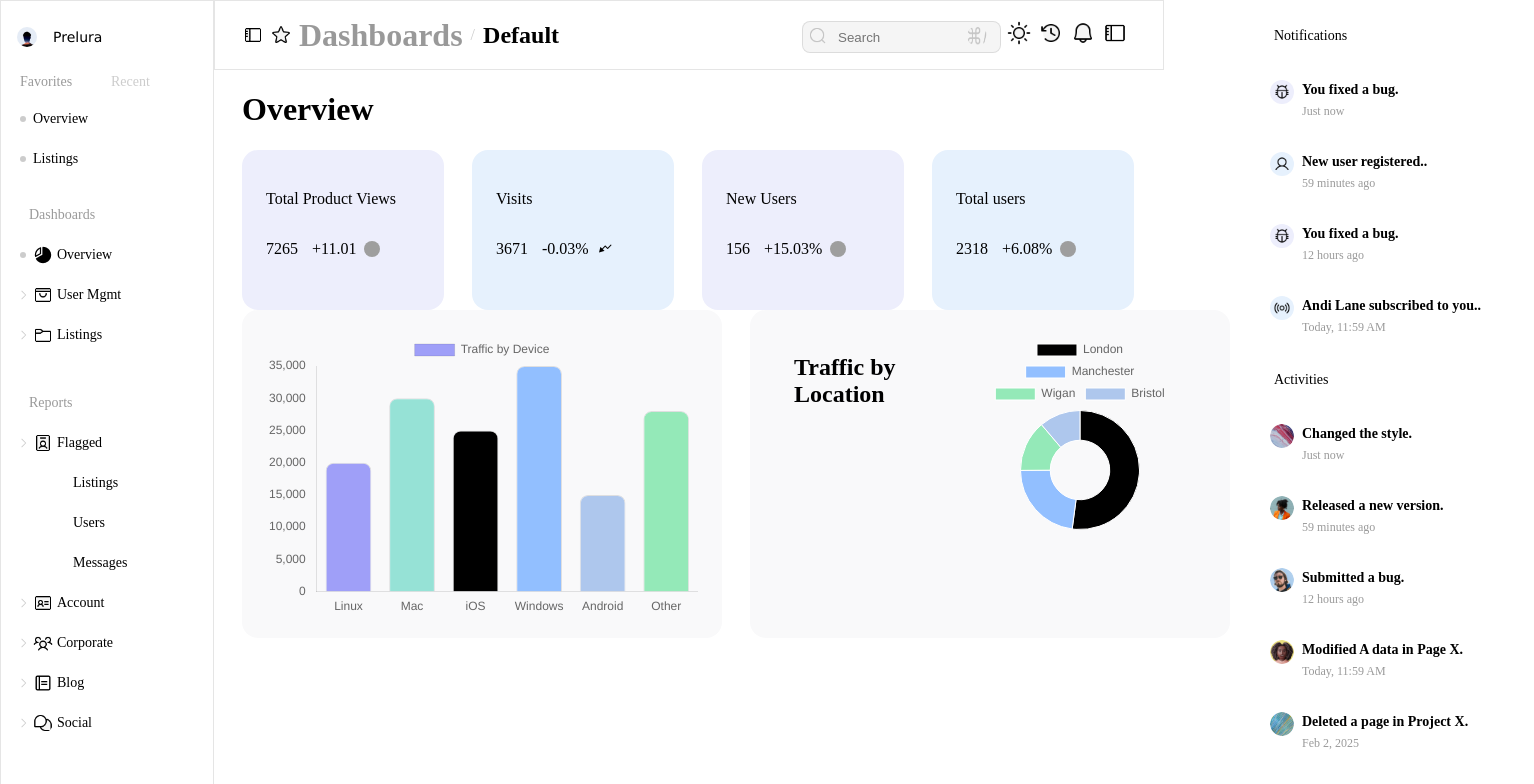
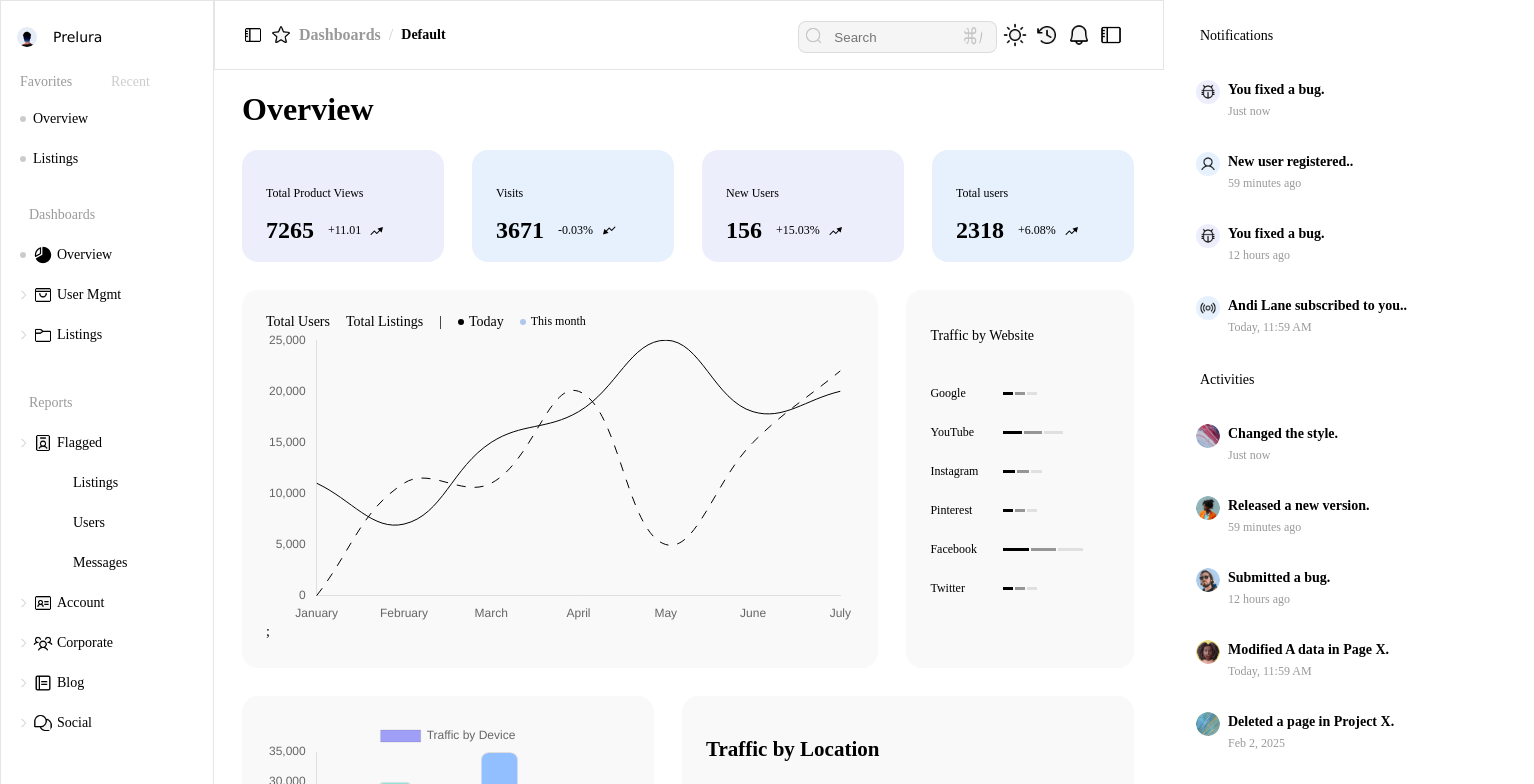
Before and after one commit to dijayst/prelura, a React (Create React App) app: page / in a window 1280 px wide. Shown: the top 784 px of the page, 1534 px wide, since content can reach past the window. Built offline with nearby package versions, Linux system fonts and the light colour scheme; grey boxes are pictures that could not be loaded.

Commit message:
completed

```diff
--- /dev/null
+++ b/src/Chart/Linechart.js
@@ -0,0 +1,60 @@
+import React from 'react'
+import { Line } from "react-chartjs-2";
+import { Chart as ChartJS, LineElement, CategoryScale, LinearScale, PointElement, Tooltip, Legend } from "chart.js";
+
+ChartJS.register(LineElement, CategoryScale, LinearScale, PointElement, Tooltip, Legend);
+
+
+function Linechart() {
+    const data = {
+        labels: ["January", "February", "March", "April", "May", "June", "July"],
+        datasets: [
+          {
+            label: "Sales",
+            data: [11000, 7000, 15000, 18000, 25000, 18000,20000],
+            borderColor: "#000000",
+            backgroundColor: "#F9F9FA",
+            tension: 0.4,
+            pointRadius: 0,
+            pointBackgroundColor: "#000000",
+            borderWidth:1
+          },
+          {
+            label: "Revenue",
+            data: [0, 11000, 11000, 20000, 5000, 15000,22000],
+            borderColor: "#000000",
+            backgroundColor: "#F9F9FA",
+            tension: 0.4,
+            pointRadius: 0,
+            pointBackgroundColor: "#000000",
+            borderDash: [9],
+            borderWidth:1
+
+          },
+        ],
+      };
+
+      const options = {
+        responsive: true,
+        plugins: {
+          legend: { display: false },
+          tooltip: { enabled: false },
+        },
+        scales: {
+          x: {
+            grid: { display: false }, // Remove grid for x-axis
+          },
+          y: {
+            grid: { display: false }, // Remove grid for y-axis
+            beginAtZero: true,
+          },
+        },
+      };
+  return (
+    <div>
+      <Line data={data} options={options} />;
+    </div>
+  )
+}
+
+export default Linechart
--- a/src/Chart/Piechart.js
+++ b/src/Chart/Piechart.js
@@ -9,15 +9,15 @@ ChartJS.register(ArcElement, Tooltip, Legend);
 
 function Piechart() {
 
-
   const data = {
     labels: ['London', 'Manchester', 'Wigan', 'Bristol'],
     datasets: [
       {
         data: [52.1, 22.8, 13.9, 11.2],
         backgroundColor: ['#000000', '#92BFFF', '#94E9B8', '#AEC7ED'],
-        borderColor: ['#FFF', '#FFF', '#FFF', '#FFF'],
+
         borderWidth: 1,
+
       },
     ],
   };
@@ -26,7 +26,14 @@ function Piechart() {
     responsive: true,
     plugins: {
       legend: {
-        position: 'top',
+        position: 'right',  // Position the legend to the right
+        labels: {
+          boxWidth: 10,   // Adjust the size of the legend color box
+          padding: 20,    // Space between the legend and the chart
+          font: {
+            size: 14,     // Font size for the legend text
+          },
+        },
       },
       tooltip: {
         callbacks: {
@@ -34,11 +41,12 @@ function Piechart() {
         },
       },
     },
+
   };
 
   return (
     <div className='containerpie'>
-      <h2>Traffic by Location</h2>
+
       <Doughnut data={data} options={options} />
     </div>
   )
--- a/src/navbar/Content .js
+++ b/src/navbar/Content .js
@@ -3,6 +3,7 @@ import React,{useState} from 'react'
 import { Overview } from './Data'
 import Barchart from '../Chart/Barchart';
 import Piechart from  '../Chart/Piechart';
+import Linechart from '../Chart/Linechart';
 
 
 
@@ -28,8 +29,8 @@ return (
          <img src="../Image/star.png" alt="star" />
         </div>
         <div className='contentdash'>
-            <h1>Dashboards</h1><p>/</p>
-            <h2>Default</h2>
+            <h1 style={{fontSize:"16px",}}>Dashboards</h1><p>/</p>
+            <h2 style={{fontSize:"14px",}}>Default</h2>
         </div></div>
         <div className='inputdiv'>
         <div className="container2">
@@ -102,15 +103,63 @@ return (
 
 
 
+      <div style={{display:"flex",gap:"28px",flexDirection:"column",marginTop:"28px"}}>
 
-      <div style={{display:"flex",gap:"28px"}}>
 
-      <div style={{width:"432px",height:"280px",backgroundColor:"#F9F9FA",borderRadius:"16px",padding:24}}>
+        <div style={{display:"flex",gap:"28px",width:"892px"}}>
+
+
+      <div style={{width:"662px",height:"330px",backgroundColor:"#F9F9FA",padding:"24px",borderRadius:"16px",fontSize:"14px",}}>
+        <div style={{display:"flex",gap:"16px",fontWeight:"Semi Bold"}}><div>Total Users</div><div style={{fontWeight:"400"}}>Total Listings</div><div>|</div><div style={{display:"flex",alignItems:"center",gap:"5px",fontWeight:"400",fontSize:"12"}}><div style={{borderRadius:"16px",height:"6px",width:"6px",backgroundColor:"#000000"}}></div>Today</div><div style={{display:"flex",alignItems:"center",gap:"5px",fontWeight:"400",fontSize:"12px"}}><div style={{borderRadius:"16px",height:"6px",width:"6px",backgroundColor:"#AEC7ED"}}></div>This month</div></div>
+        <Linechart/>
+      </div>
+
+        <div className='traffic'><p className='ptraffic'>Traffic by Website</p>
+        <div className='trafficcontent'>
+          <div style={{display:"flex",gap:"16px", alignItems: "center",}}>
+          <div style={{width:"57px"}}><p>Google</p></div>
+            <div style={{display:"flex",width:"80px",height:"34.33px", alignItems: "center",gap:"2px"}}><div style={{width:"9.71px",backgroundColor:"#000000",height:"2.33px"}}></div><div style={{width:"9.71px",backgroundColor:"#00000066",height:"2.33px"}}></div><div style={{width:"9.71px",backgroundColor:"#0000001A",height:"2.33px"}}></div></div>
+          </div>
+          <div style={{display:"flex",gap:"16px", alignItems: "center"}}>
+          <div style={{width:"57px"}}> <p>YouTube</p> </div>
+            <div style={{display:"flex",width:"80px",height:"34.33px", alignItems: "center",gap:"2px"}}><div style={{width:"18.5px",backgroundColor:"#000000",height:"2.33px"}}></div><div style={{width:"18.5px",backgroundColor:"#00000066",height:"2.33px"}}></div><div style={{width:"18.5px",backgroundColor:"#0000001A",height:"2.33px"}}></div></div>
+          </div>
+          <div style={{display:"flex",gap:"16px" ,alignItems: "center"}}>
+          <div style={{width:"57px"}}><p>Instagram</p> </div>
+            <div style={{display:"flex",width:"80px",height:"34.33px", alignItems: "center",gap:"2px"}}><div style={{width:"11.67px",backgroundColor:"#000000",height:"2.33px"}}></div><div style={{width:"11.67px",backgroundColor:"#00000066",height:"2.33px"}}></div><div style={{width:"11.67px",backgroundColor:"#0000001A",height:"2.33px"}}></div></div>
+          </div>
+          <div style={{display:"flex",gap:"16px", alignItems: "center"}}>
+            <div style={{width:"57px"}}><p>Pinterest</p> </div>
+            <div style={{display:"flex",width:"80px",height:"34.33px", alignItems: "center",gap:"2px"}}><div style={{width:"9.71px",backgroundColor:"#000000",height:"2.33px"}}></div><div style={{width:"9.71px",backgroundColor:"#00000066",height:"2.33px"}}></div><div style={{width:"9.71px",backgroundColor:"#0000001A",height:"2.33px"}}></div></div>
+          </div>
+          <div style={{display:"flex",gap:"16px", alignItems: "center"}}>
+          <div style={{width:"57px"}}><p>Facebook</p> </div>
+            <div style={{display:"flex",width:"80px",height:"34.33px", alignItems: "center",gap:"2px"}}><div style={{width:"25.33px",backgroundColor:"#000000",height:"2.33px"}}></div><div style={{width:"25.33px",backgroundColor:"#00000066",height:"2.33px"}}></div><div style={{width:"25.33px",backgroundColor:"#0000001A",height:"2.33px"}}></div></div>
+          </div>
+          <div style={{display:"flex",gap:"16px", alignItems: "center"}}>
+          <div style={{width:"57px"}}><p>Twitter</p></div>
+            <div style={{display:"flex",width:"80px",height:"34.33px", alignItems: "center",gap:"2px"}}><div style={{width:"9.71px",backgroundColor:"#000000",height:"2.33px"}}></div><div style={{width:"9.71px",backgroundColor:"#00000066",height:"2.33px"}}></div><div style={{width:"9.71px",backgroundColor:"#0000001A",height:"2.33px"}}></div></div>
+          </div>
+
+
+
+        </div>
+        </div>
+</div>
+
+
+      <div style={{display:"flex",gap:"28px",width:"892px"}}>
+      <div className='chart'>
       <Barchart />
       </div>
-      <div style={{width:"432px",height:"280px",backgroundColor:"#F9F9FA",borderRadius:"16px",padding:24}}>
+      <div className='chart'>
+      <h2>Traffic by Location</h2>
       <Piechart/>
       </div>
+      </div>
+
+
+
       </div>
       </div>
 
--- a/src/navbar/Sidebar.css
+++ b/src/navbar/Sidebar.css
@@ -19,7 +19,7 @@
 .subheadergroup1,
 .subheadergroup2 {
   position: relative;
-  font-size: 16px; /* Adjust font size if needed */
+  font-size: 14px; /* Adjust font size if needed */
   padding: 5px 3px; /* Ensure padding doesn't change size on hover */
   transition: all 0.3s ease-in-out;
   width: 77px;
@@ -35,7 +35,8 @@
 
 }
 .sidemenu{
-
+    font-size: 14px;
+    font-weight:400;
     height: 36px;
     width: 180px;
     display: flex;
@@ -60,7 +61,8 @@
   cursor: pointer;
   transition: background-color 0.3s ease-in-out;
   margin-top: 4px;
-
+  font-size: 14px;
+  font-weight:400;
 }
 .menu:hover {
     width: 180px;
@@ -184,16 +186,28 @@ color: #000;
   }
   .contentdash h1{
     color:#00000066;
+    transition: transform 0.3s ease;
+  }
 
+  .contentdash h1:hover{
+
+    transform: translateX(10px);
   }
   .contentdash h2{
     color: #000000;
+    transition: transform 0.3s ease;
+  }
+
+  .contentdash h2:hover{
+
+    transform: translateX(10px);
   }
 
   .contentdash p{
     color: #00000033;
   }
   .content {
+
     margin: 20px 8px 2px 28px;
   }
   .maincontent{
@@ -223,6 +237,7 @@ width: 316px;
   .headerimg{
 display: flex;
 gap: 8px;
+align-items: center;
   }
   input{
     border-radius: 8px;
@@ -241,6 +256,8 @@ gap: 8px;
   }
 
 .notification{
+  font-size: 14px;
+  font-weight:400;
   margin: 4px 16px 18px 16px;
 }
 
@@ -260,6 +277,7 @@ gap: 8px;
     width: 248px;
     border-radius: 6px;
     transition: transform 0.3s ease-in-out;
+
   }
   .headernotification:hover .headernotificationtext{
     transform: scale(1.2);
@@ -282,6 +300,7 @@ gap: 8px;
     gap: 2px;
     transition: transform 0.3s ease;
     transform-origin: left;
+
   }
   .headernotificationtext p {
     margin: 0;
@@ -339,12 +358,12 @@ border: 1px solid #0000001A;
 .Overviewcontainer{
   display: flex;
   width: 892px;
+  height: 112px;
   gap: 28px;
 
 }
 .Overview{
   width: 202px;
-  height: 112px;
   border-radius: 16px;
   display: flex;
   flex-direction: column;
@@ -364,11 +383,16 @@ border: 1px solid #0000001A;
 .Overviewcontent{
   display: flex;
   gap: 14px;
+  height: 36px;
+  align-items: center;
 
 }
 
 .Numberofproduct{
   display: flex;
+
+  font-size: 24px;
+  font-weight:600;
 }
 
 .overviewpercent{
@@ -391,6 +415,8 @@ border: 1px solid #0000001A;
 
 .hover-effect {
   transition: transform 0.3s ease-in-out;
+  font-size: 12px;
+  font-weight: 400;
 }
 
 .hover-effect:hover {
@@ -401,10 +427,52 @@ border: 1px solid #0000001A;
 .containerpie{
   width: 384px;
    height: 196px;
-    background-color: "red";
-     border-radius: 16px;
-     padding: 0px 5px 38px 20px;
-     display: flex;
-     gap: 40px;
+     padding: 38px 0px 38px 20px;
+      margin: 16px 0px 0px 0px;
+}
+.chart{
+  width:432px;
+  height:280px;
+  background-color:#F9F9FA;
+  border-radius:16px;
+  padding:24px;
+  font-size: 14px;
+  font-weight:Semi Bold;
+}
+
+
+.chart h2 {
+  transition: transform 0.3s ease;
+}
+
+.chart h2:hover {
+  transform: translateX(10px); /* Moves the text 10px to the right */
+}
+.traffic{
+  padding: 24px;
+  width: 202px;
+  height: 330px;
+  display:flex;
+  gap:16px;
+  flex-direction:column;
+  background-color: #F9F9FA;
+  border-radius: 16px;
+
+  font-size: 14px;
+  font-weight:400;
+}
+.ptraffic{
+  transition: transform 0.3s ease;
 
 }
+ .ptraffic:hover{
+  transform: translateX(10px);
+}
+.trafficcontent{
+  transition: transform 0.3s ease;
+  font-size: 12px;
+  font-weight:400;
+}
+.trafficcontent:hover{
+  transform: translateX(10px);
+}
```
Also changed, not shown: public/Image/Rectangle.png (added), public/Image/arrowup.png (added).
